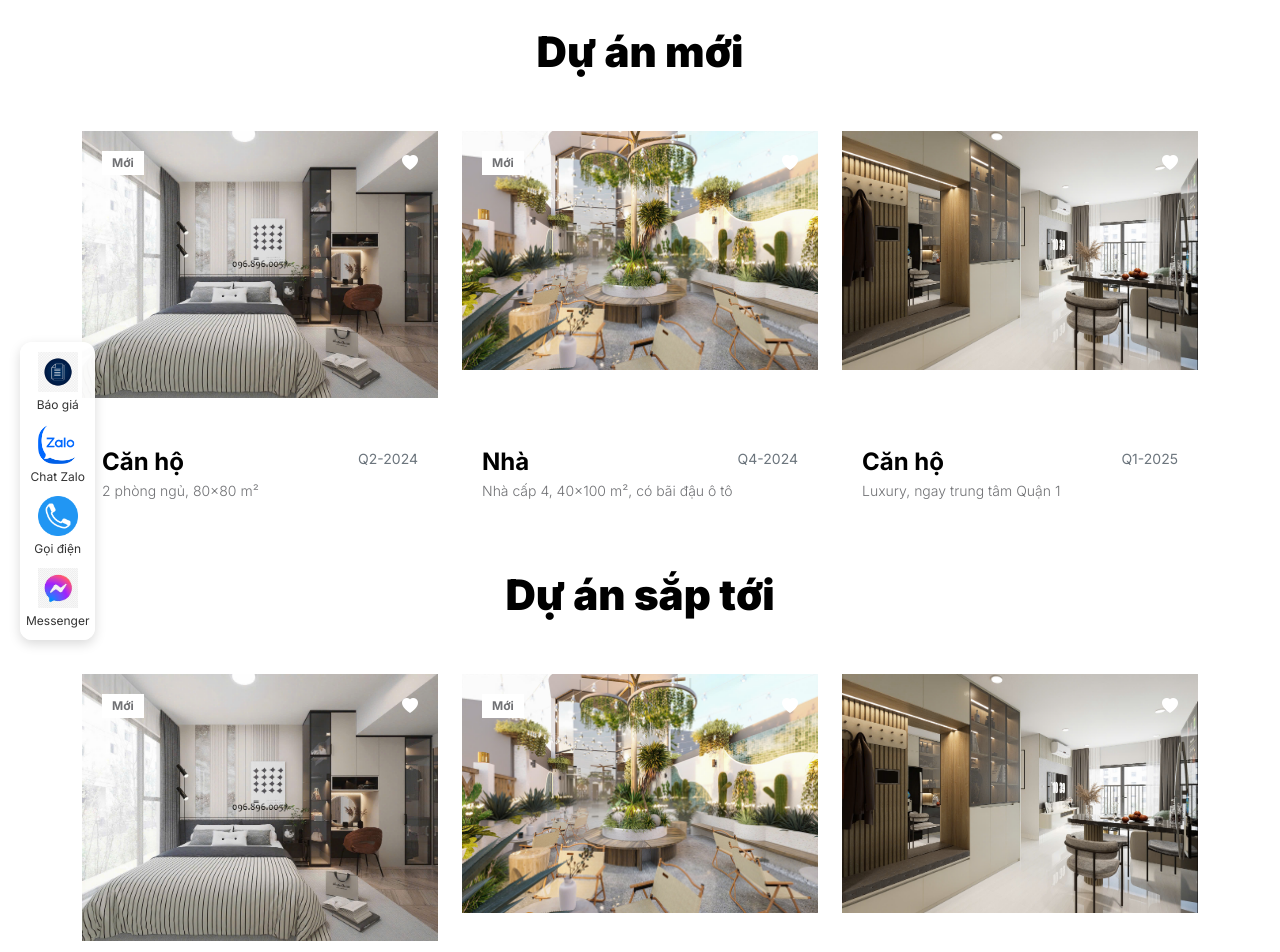
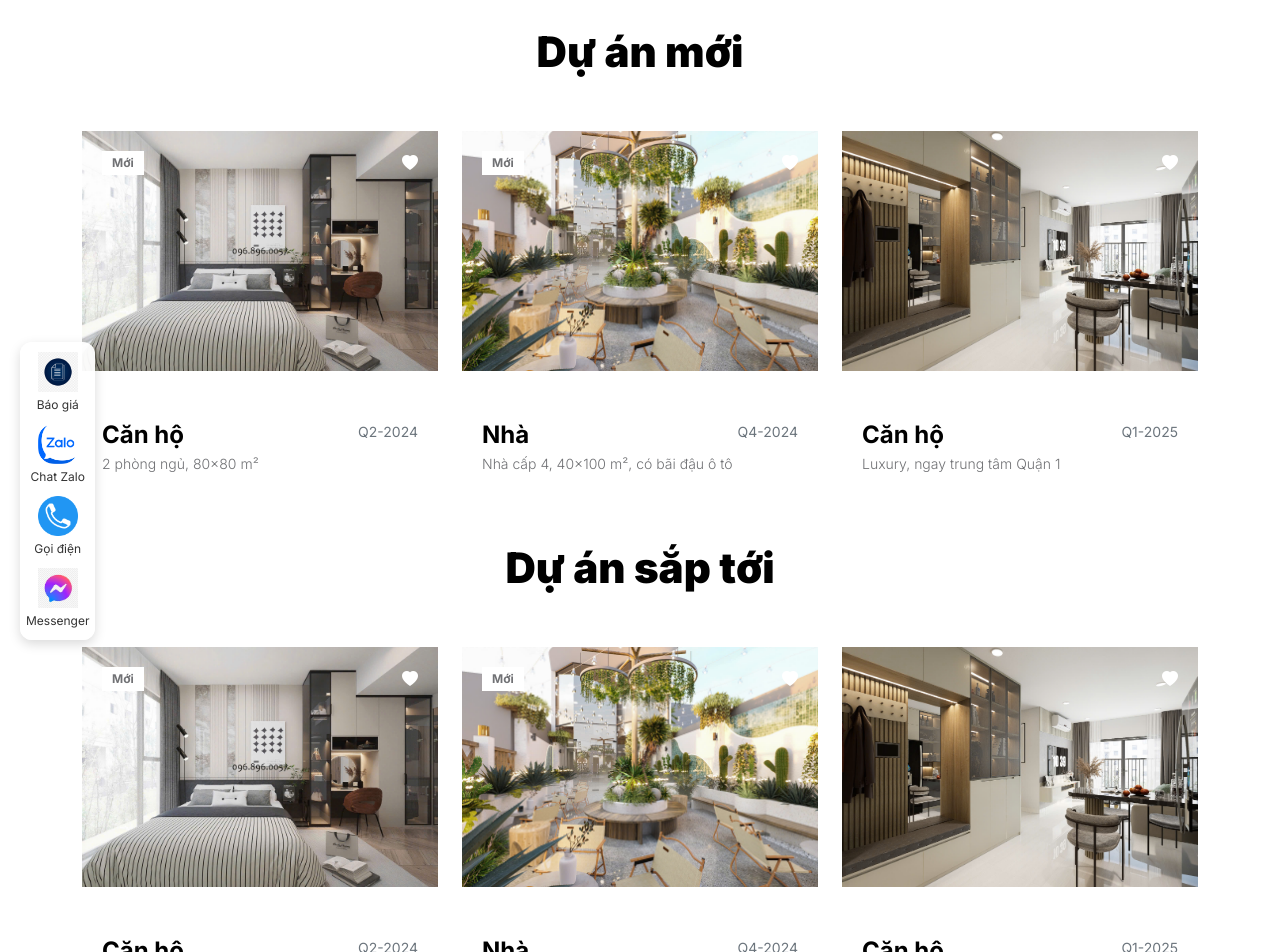
Before and after one commit to hhpr98/kien-truc-vn, a React (Vite) app: page /du-an in a window 1280 px wide. Shown: the part 140-1092 px from the top of the page. Built offline with nearby package versions, Linux system fonts and the light colour scheme.

Commit message:
add image full css

```diff
--- /dev/null
+++ b/src/index.css
@@ -0,0 +1,5 @@
+.image-full {
+  width: 100%;
+  height: 30vh;
+  object-fit: cover;
+}
--- a/src/main.jsx
+++ b/src/main.jsx
@@ -1,6 +1,7 @@
 import { StrictMode } from 'react'
 import { createRoot } from 'react-dom/client'
 import App from './App.jsx'
+import './index.css';
 
 createRoot(document.getElementById('root')).render(
   <StrictMode>
--- a/src/pages/Home.jsx
+++ b/src/pages/Home.jsx
@@ -155,7 +155,7 @@ function Home() {
           <div className="col-lg-4 col-12 mb-3">
             <div className="product-thumb">
               <a href="/du-an/1">
-                <img src="/images/du-an/du-an-1/4069ed6493eb20b579fa10.jpg" className="img-fluid product-image" alt="Căn hộ 2 phòng ngủ" />
+                <img src="/images/du-an/du-an-1/4069ed6493eb20b579fa10.jpg" className="img-fluid product-image image-full" alt="Căn hộ 2 phòng ngủ" />
               </a>
 
               <div className="product-top d-flex">
@@ -169,7 +169,7 @@ function Home() {
           <div className="col-lg-4 col-12 mb-3">
             <div className="product-thumb">
               <a href="/du-an/2">
-                <img src="/images/du-an/du-an-2/78e739b2473df463ad2c16.jpg" className="img-fluid product-image" alt="" />
+                <img src="/images/du-an/du-an-2/78e739b2473df463ad2c16.jpg" className="img-fluid product-image image-full" alt="" />
               </a>
 
               <div className="product-top d-flex">
@@ -183,7 +183,7 @@ function Home() {
           <div className="col-lg-4 col-12">
             <div className="product-thumb">
               <a href="/du-an/3">
-                <img src="/images/du-an/du-an-3/242356a3282c9b72c23d24.jpg" className="img-fluid product-image" alt="" />
+                <img src="/images/du-an/du-an-3/242356a3282c9b72c23d24.jpg" className="img-fluid product-image image-full" alt="" />
               </a>
 
               <div className="product-top d-flex">
--- a/src/pages/ProductDetail.jsx
+++ b/src/pages/ProductDetail.jsx
@@ -67,7 +67,7 @@ const ProductDetail = () => {
           <div className="col-lg-4 col-12 mb-3">
             <div className="product-thumb">
               <a href="/du-an/1">
-                <img src="/images/du-an/du-an-1/4069ed6493eb20b579fa10.jpg" className="img-fluid product-image" alt="Căn hộ 2 phòng ngủ" />
+                <img src="/images/du-an/du-an-1/4069ed6493eb20b579fa10.jpg" className="img-fluid product-image image-full" alt="Căn hộ 2 phòng ngủ" />
               </a>
 
               <div className="product-top d-flex">
@@ -81,7 +81,7 @@ const ProductDetail = () => {
           <div className="col-lg-4 col-12 mb-3">
             <div className="product-thumb">
               <a href="/du-an/2">
-                <img src="/images/du-an/du-an-2/78e739b2473df463ad2c16.jpg" className="img-fluid product-image" alt="" />
+                <img src="/images/du-an/du-an-2/78e739b2473df463ad2c16.jpg" className="img-fluid product-image image-full" alt="" />
               </a>
 
               <div className="product-top d-flex">
@@ -95,7 +95,7 @@ const ProductDetail = () => {
           <div className="col-lg-4 col-12">
             <div className="product-thumb">
               <a href="/du-an/3">
-                <img src="/images/du-an/du-an-3/242356a3282c9b72c23d24.jpg" className="img-fluid product-image" alt="" />
+                <img src="/images/du-an/du-an-3/242356a3282c9b72c23d24.jpg" className="img-fluid product-image image-full" alt="" />
               </a>
 
               <div className="product-top d-flex">
@@ -167,12 +167,12 @@ const ProductDetail = () => {
           <div className="modal-body">
             <div className="row">
               <div className="col-lg-12 col-12 mt-4 mt-lg-0">
-                <img src="/images/trang-chu/bao-gia.PNG" className="img-fluid product-image" alt="" />
+                <img src="/images/trang-chu/bao-gia.PNG" className="img-fluid product-image image-full" alt="" />
               </div>
             </div>
             <div className="row mt-5">
               <div className="col-lg-6 col-12 mt-4 mt-lg-0">
-                <img src={project?.projectMainURL} className="img-fluid product-image" alt="" />
+                <img src={project?.projectMainURL} className="img-fluid product-image image-full" alt="" />
               </div>
 
               <div className="col-lg-6 col-12 mt-3 mt-lg-0">
--- a/src/pages/Products.jsx
+++ b/src/pages/Products.jsx
@@ -12,7 +12,7 @@ function Products() {
             <div className="col-lg-4 col-12 mb-3">
               <div className="product-thumb">
                 <a href="/du-an/1">
-                  <img src="/images/du-an/du-an-1/4069ed6493eb20b579fa10.jpg" className="img-fluid product-image" alt="Căn hộ 2 phòng ngủ" />
+                  <img src="/images/du-an/du-an-1/4069ed6493eb20b579fa10.jpg" className="img-fluid product-image image-full" alt="Căn hộ 2 phòng ngủ" />
                 </a>
 
                 <div className="product-top d-flex">
@@ -26,7 +26,7 @@ function Products() {
             <div className="col-lg-4 col-12 mb-3">
               <div className="product-thumb">
                 <a href="/du-an/2">
-                  <img src="/images/du-an/du-an-2/78e739b2473df463ad2c16.jpg" className="img-fluid product-image" alt="" />
+                  <img src="/images/du-an/du-an-2/78e739b2473df463ad2c16.jpg" className="img-fluid product-image image-full" alt="" />
                 </a>
 
                 <div className="product-top d-flex">
@@ -40,7 +40,7 @@ function Products() {
             <div className="col-lg-4 col-12">
               <div className="product-thumb">
                 <a href="/du-an/3">
-                  <img src="/images/du-an/du-an-3/242356a3282c9b72c23d24.jpg" className="img-fluid product-image" alt="" />
+                  <img src="/images/du-an/du-an-3/242356a3282c9b72c23d24.jpg" className="img-fluid product-image image-full" alt="" />
                 </a>
 
                 <div className="product-top d-flex">
@@ -106,7 +106,7 @@ function Products() {
             <div className="col-lg-4 col-12 mb-3">
               <div className="product-thumb">
                 <a href="/du-an/1">
-                  <img src="/images/du-an/du-an-1/4069ed6493eb20b579fa10.jpg" className="img-fluid product-image" alt="Căn hộ 2 phòng ngủ" />
+                  <img src="/images/du-an/du-an-1/4069ed6493eb20b579fa10.jpg" className="img-fluid product-image image-full" alt="Căn hộ 2 phòng ngủ" />
                 </a>
 
                 <div className="product-top d-flex">
@@ -120,7 +120,7 @@ function Products() {
             <div className="col-lg-4 col-12 mb-3">
               <div className="product-thumb">
                 <a href="/du-an/2">
-                  <img src="/images/du-an/du-an-2/78e739b2473df463ad2c16.jpg" className="img-fluid product-image" alt="" />
+                  <img src="/images/du-an/du-an-2/78e739b2473df463ad2c16.jpg" className="img-fluid product-image image-full" alt="" />
                 </a>
 
                 <div className="product-top d-flex">
@@ -134,7 +134,7 @@ function Products() {
             <div className="col-lg-4 col-12">
               <div className="product-thumb">
                 <a href="/du-an/3">
-                  <img src="/images/du-an/du-an-3/242356a3282c9b72c23d24.jpg" className="img-fluid product-image" alt="" />
+                  <img src="/images/du-an/du-an-3/242356a3282c9b72c23d24.jpg" className="img-fluid product-image image-full" alt="" />
                 </a>
 
                 <div className="product-top d-flex">
```
